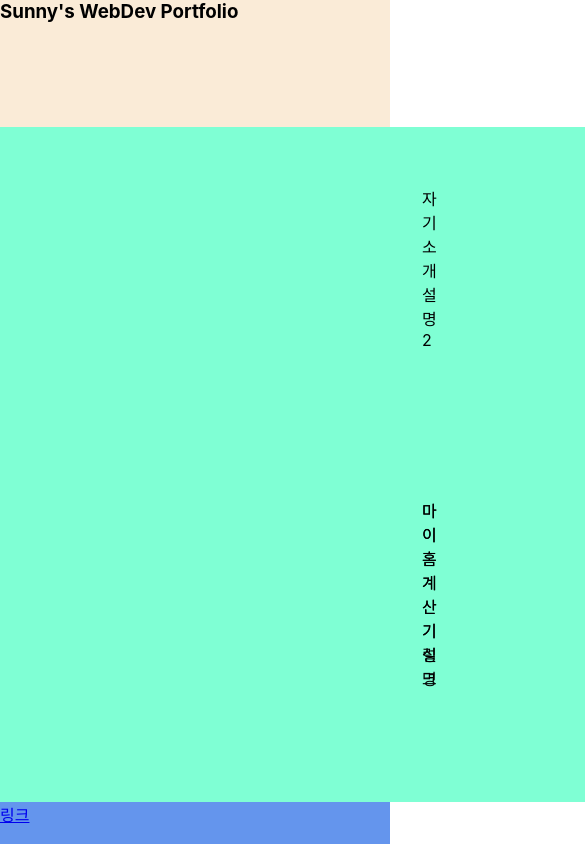
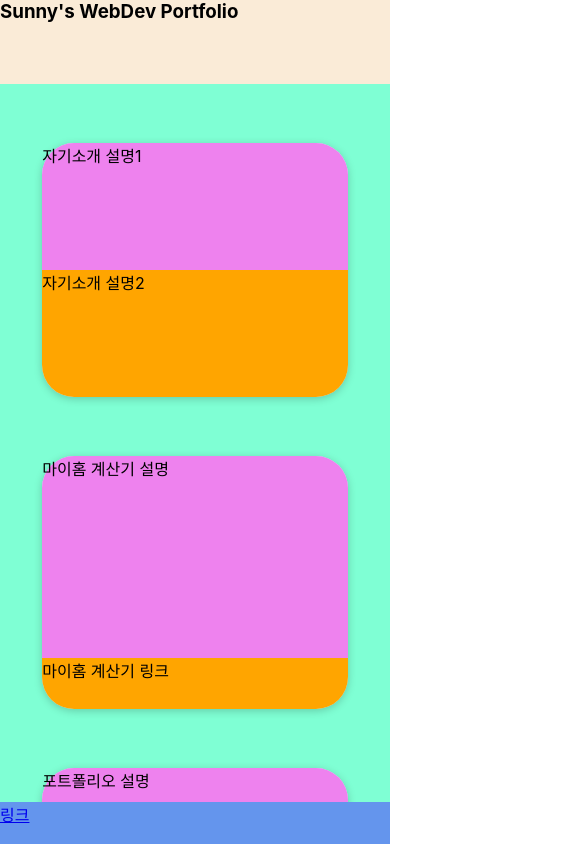
Before and after one commit to DDOONG211107/portfolio-react-website, a React (Create React App) app in the folder portfolio-react/: page / in a window 390 px wide. Shown: the top 844 px of the page, 585 px wide, since content can reach past the window. Built offline with nearby package versions, Linux system fonts and the light colour scheme.

Commit message:
모바일 ui 개선

```diff
--- a/portfolio-react/src/components/header/MyHeader.module.css
+++ b/portfolio-react/src/components/header/MyHeader.module.css
@@ -6,3 +6,10 @@
 .header h3 {
   margin: 0;
 }
+
+@media (max-width: 768px) {
+  .header {
+    background-color: antiquewhite;
+    height: 10vh;
+  }
+}
--- a/portfolio-react/src/components/main/MyMain.js
+++ b/portfolio-react/src/components/main/MyMain.js
@@ -7,6 +7,7 @@ export default function MyMain() {
       <div className={classes.firstCard}>
         <div className={classes.cardLeft}>
           <img src={faceImg} alt="프로필 사진" className={classes.image} />
+          <div className={classes.mobileCardLeft}>자기소개 설명1</div>
         </div>
         <div className={classes.cardRight}>자기소개 설명2</div>
       </div>
--- a/portfolio-react/src/components/main/MyMain.module.css
+++ b/portfolio-react/src/components/main/MyMain.module.css
@@ -65,12 +65,17 @@
   width: 40%;
 }
 
+.mobileCardLeft {
+  display: none;
+}
+
 .cardLeft img {
   width: 100%;
   height: 100%;
   object-fit: cover;
   border-top-left-radius: 32px;
   border-bottom-left-radius: 32px;
+  display: inline-block;
 }
 .cardRight {
   background-color: orange;
@@ -106,3 +111,129 @@
   border-bottom-right-radius: 32px;
   width: 50%;
 }
+
+@media (max-width: 768px) {
+  .main {
+    background-color: aquamarine;
+    height: 85vh;
+    padding: 0 5vh;
+    overflow-y: scroll;
+  }
+
+  .firstCard {
+    margin: 0;
+    background-color: aliceblue;
+    background-color: rgb(216, 233, 255);
+    border-radius: 32px;
+    box-shadow: 0 2px 8px rgba(0, 0, 0, 0.2);
+    max-width: 100%;
+    margin: 7vh auto;
+    height: 30vh;
+    display: flex;
+    flex-direction: column;
+  }
+
+  .mobileCardLeft {
+    display: block;
+  }
+
+  .cardLeft img {
+    display: none;
+  }
+  .secondCard {
+    margin: 0;
+    background-color: aliceblue;
+    background-color: rgb(216, 233, 255);
+    border-radius: 32px;
+    box-shadow: 0 2px 8px rgba(0, 0, 0, 0.2);
+    max-width: 100%;
+    margin: 0 auto 7vh auto;
+    /* margin-bottom: 7vh; */
+    height: 30vh;
+    display: flex;
+    flex-direction: column;
+  }
+
+  .thirdCard {
+    margin: 0;
+    background-color: aliceblue;
+    background-color: rgb(216, 233, 255);
+    border-radius: 32px;
+    box-shadow: 0 2px 8px rgba(0, 0, 0, 0.2);
+    max-width: 100%;
+    margin: 0 auto 7vh auto;
+    /* margin-bottom: 7vh; */
+    height: 30vh;
+    display: flex;
+    flex-direction: column-reverse;
+  }
+
+  .fourthCard {
+    margin: 0;
+    background-color: aliceblue;
+    background-color: rgb(216, 233, 255);
+    border-radius: 32px;
+    box-shadow: 0 2px 8px rgba(0, 0, 0, 0.2);
+    max-width: 100%;
+    margin: 0 auto 7vh auto;
+    /* margin-bottom: 7vh; */
+    height: 30vh;
+    display: flex;
+    flex-direction: column;
+  }
+
+  /* first카드(자기소개 카드)의 부분1 */
+  .cardLeft {
+    background-color: violet;
+    border-top-left-radius: 32px;
+    border-top-right-radius: 32px;
+    border-bottom-left-radius: 0;
+    width: 100%;
+    height: 50%;
+  }
+
+  /* first카드(자기소개 카드)의 부분2 */
+  .cardRight {
+    background-color: orange;
+    border-top-right-radius: 0;
+    border-bottom-right-radius: 32px;
+    border-bottom-left-radius: 32px;
+    width: 100%;
+    height: 50%;
+  }
+
+  .cardDes {
+    background-color: violet;
+    border-top-left-radius: 32px;
+    border-top-right-radius: 32px;
+    border-bottom-left-radius: 0;
+    width: 100%;
+    height: 80%;
+  }
+
+  .cardLink {
+    background-color: orange;
+    border-top-right-radius: 0;
+    border-bottom-right-radius: 32px;
+    border-bottom-left-radius: 32px;
+    width: 100%;
+    height: 20%;
+  }
+
+  .thirdCardDes {
+    background-color: violet;
+    border-top-right-radius: 32px;
+    border-top-left-radius: 32px;
+    border-bottom-right-radius: 0;
+    width: 100%;
+    height: 80%;
+  }
+  .thirdCardLink {
+    background-color: orange;
+    border-top-left-radius: 0;
+    border-bottom-right-radius: 32px;
+    border-bottom-left-radius: 32px;
+    width: 100%;
+    height: 20%;
+  }
+}
```
